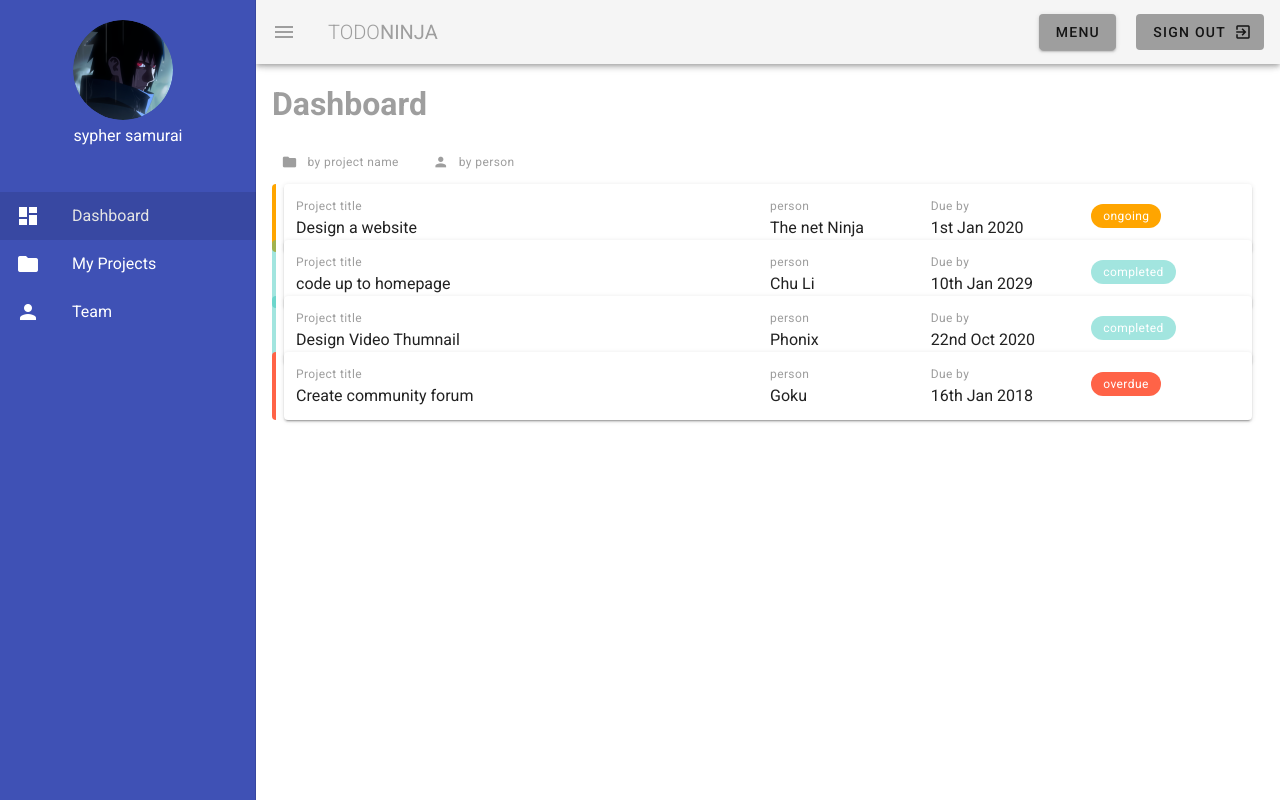
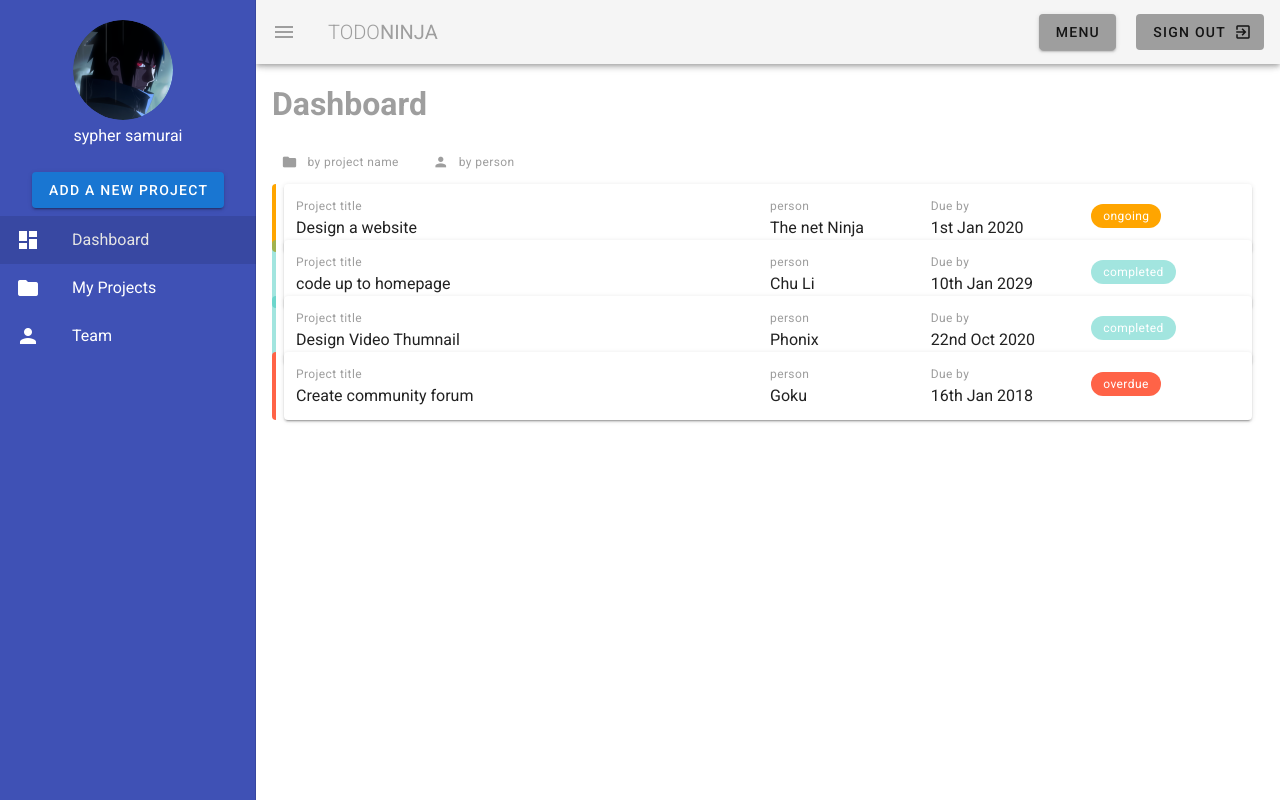
Before and after one commit to sypher-samurai/project-manager, a Vue app: page / in a window 1280 px wide. Both pictures are taken after a click on the button 28 px from the left and 32 px from the top of the page. Built offline with nearby package versions, Linux system fonts and the light colour scheme.

Commit message:
Popup.vue imporved

```diff
--- a/src/components/Navbar.vue
+++ b/src/components/Navbar.vue
@@ -14,14 +14,7 @@
       <div class="text-center">
         <v-menu offset-y class="mr-5">
           <template v-slot:activator="{ on }">
-            <v-btn
-              v-on="on"
-              slot="activator"
-              color="grey"
-              class="mr-5"
-
-            >
-
+            <v-btn v-on="on" slot="activator" color="grey" class="mr-5">
               <span class="text-uppercase">menu</span>
             </v-btn>
           </template>
@@ -52,6 +45,9 @@
           </v-avatar>
           <p class="white--text subheading mt-1">sypher samurai</p>
         </v-flex>
+        <v-flex class="mb-3">
+          <popup/>
+        </v-flex>
       </v-layout>
 
       <v-list>
@@ -74,6 +70,7 @@
   </nav>
 </template>
 <script>
+import Popup from './Popup.vue'
 export default {
   data() {
     return {
@@ -93,5 +90,6 @@ export default {
       ],
     };
   },
-};
+  components: { Popup
+}}
 </script>
--- /dev/null
+++ b/src/components/Popup.vue
@@ -0,0 +1,33 @@
+<template>
+  <v-layout row justify-center>
+    <v-dialog v-model="dialog" max-width="290">
+      <template v-slot:activator="{ on }">
+        <v-btn color="primary" dark v-on="on">Add a New Project</v-btn>
+      </template>
+      <v-card>
+        <v-card-title class="headline">Add a New Project</v-card-title>
+        <v-card-text>
+          <v-form class="px-3">
+            <v-text-field
+              v-model="title"
+
+              label="Title"
+              required
+            ></v-text-field>
+          </v-form>
+        </v-card-text>
+      </v-card>
+    </v-dialog>
+  </v-layout>
+</template>
+
+<script>
+export default {
+  data() {
+    return {
+      dialog: false,
+      title: "",
+    };
+  },
+};
+</script>
```
